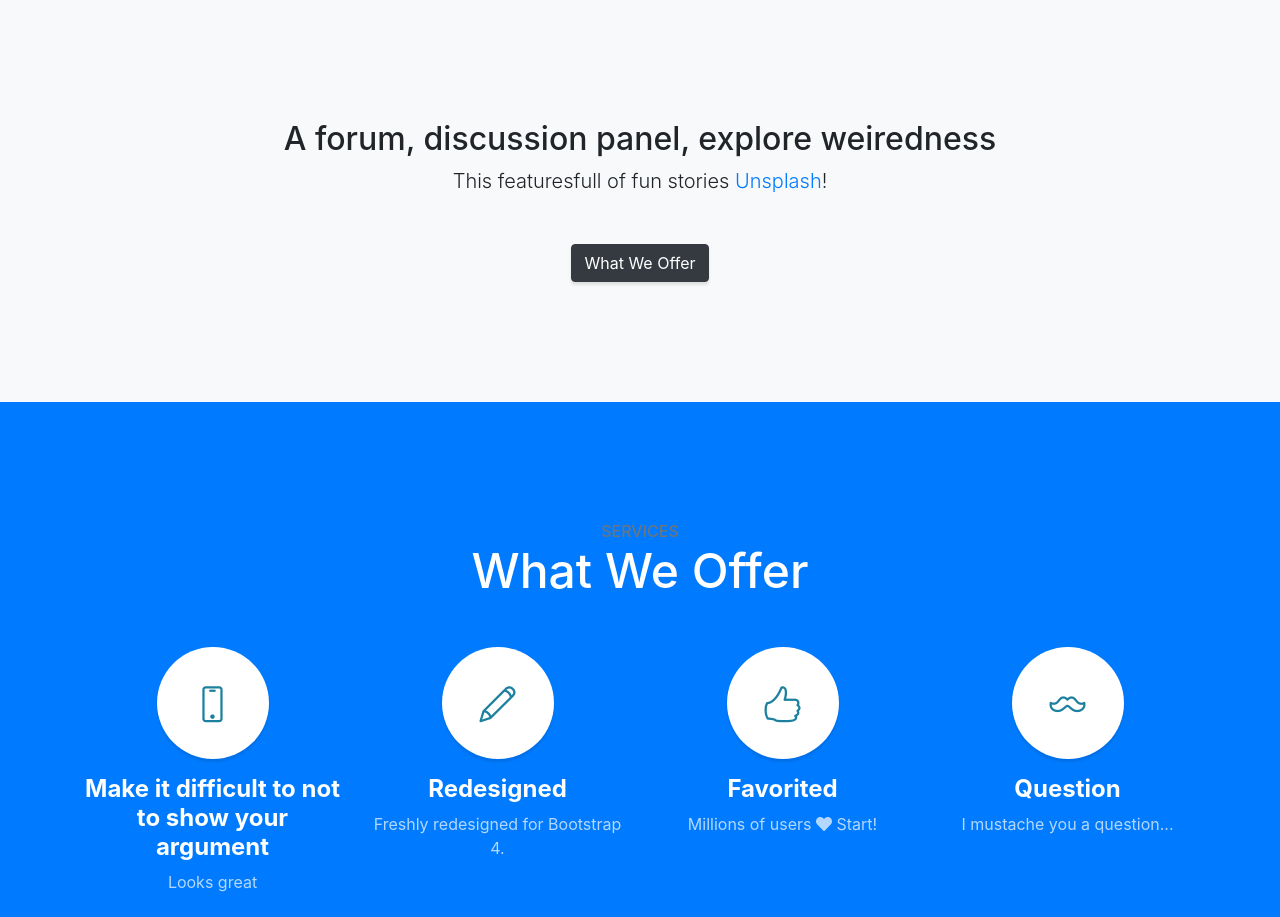
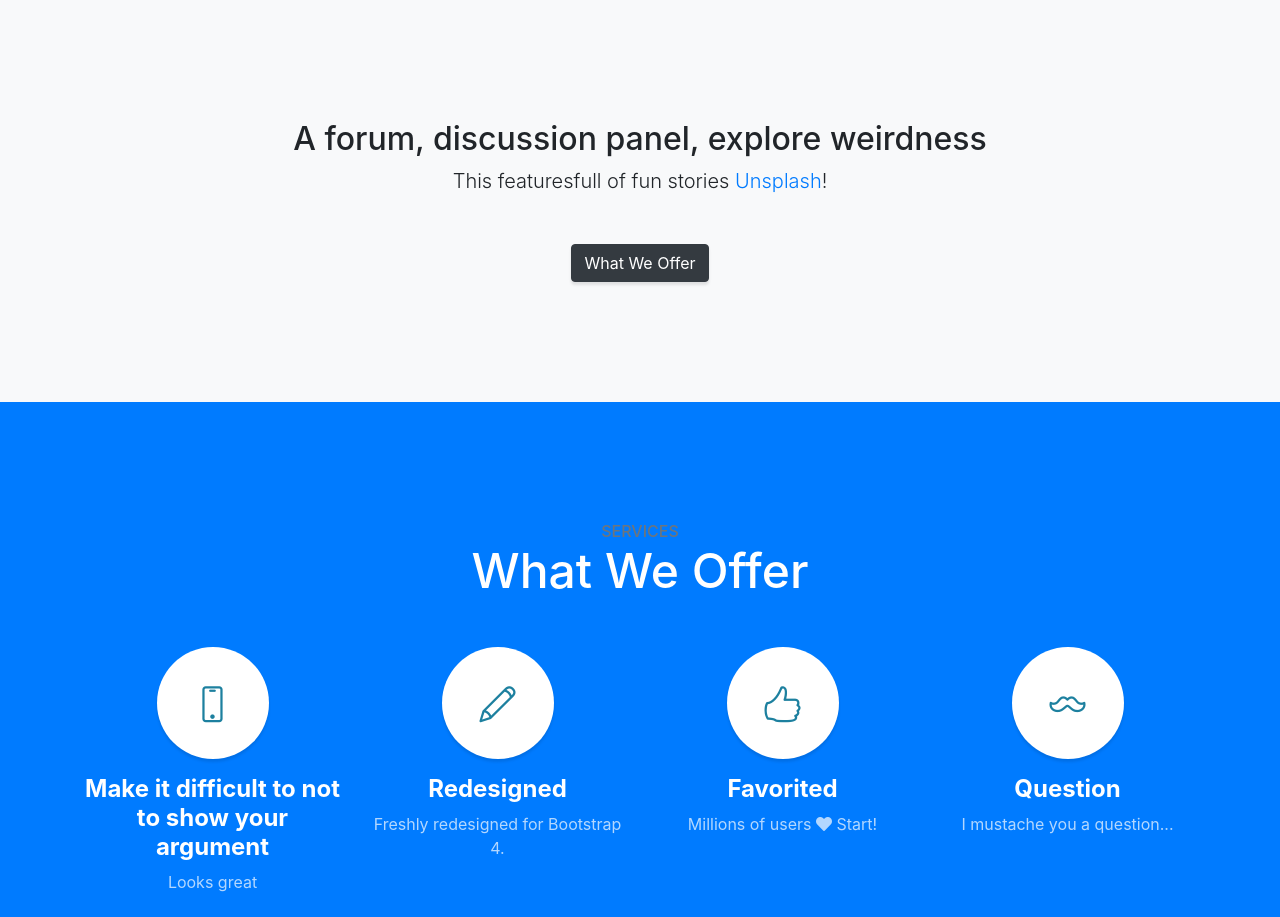
Before and after one commit to rakeshkotla123/fundukes, a website with bundled scripts: page index.html in a window 1280 px wide. Shown: the part 800-1717 px from the top of the page. Built offline with nearby package versions, Linux system fonts and the light colour scheme.

Commit message:
Update index.html

```diff
--- a/index.html
+++ b/index.html
@@ -69,7 +69,7 @@
       <div class="container text-center">
         <div class="row">
           <div class="col-lg-10 mx-auto">
-            <h2> A forum, discussion panel, explore weiredness </h2>
+            <h2> A forum, discussion panel, explore weirdness </h2>
             <p class="lead mb-5">This featuresfull of fun stories
               <a href="#">Unsplash</a>!</p>
             <a class="btn btn-dark btn-xl js-scroll-trigger" href="#services">What We Offer</a>
```
